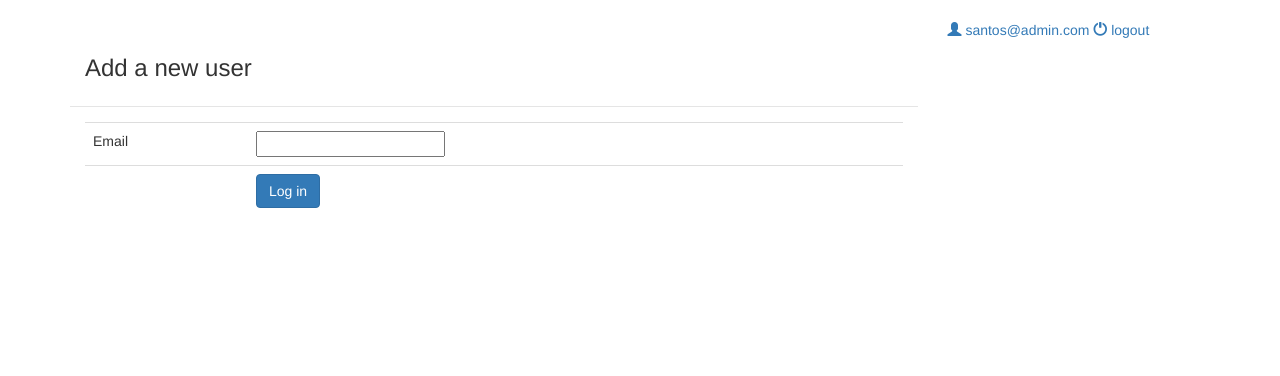
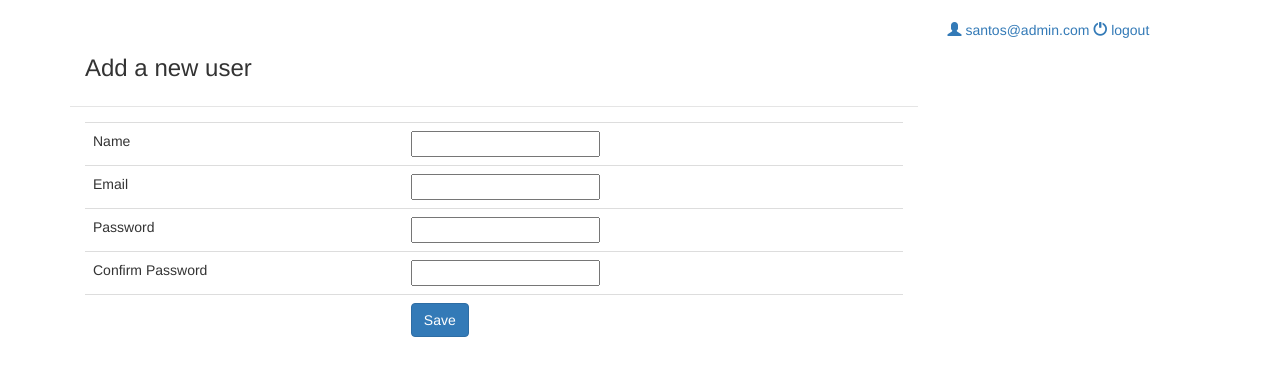
Before and after one commit to devsantoshm/ci-cms, a CodeIgniter app: page /database/admin/user/edit/1 in a window 1280 px wide. Shown: the part 52-428 px from the top of the page. Run offline with CodeIgniter, Linux system fonts and the light colour scheme; the visitor is signed in with stand-in values (Sample User, id 1); data that the repository does not hold is empty.

Commit message:
managing users part1

```diff
--- a/application/controllers/admin/user.php
+++ b/application/controllers/admin/user.php
@@ -20,7 +20,7 @@ class User extends Admin_Controller {
 		$id == NULL || $this->data['user'] = $this->user_m->get($id);
 
 		$rules = $this->user_m->rules_admin;
-		$id || $rules['password']['rules'] .= '|required';
+		$id || $rules['password']['rules'] .= '|required'; //si hay un id que no sea requerido el password
 		$this->form_validation->set_rules($rules);
 
 		if ($this->form_validation->run() == TRUE) {
@@ -64,7 +64,7 @@ class User extends Admin_Controller {
 	{
 		$id = $this->uri->segment(4);
 		$this->db->where('email', $this->input->post('email'));
-		!$id || $this->db->where('id !=', $id);
+		!$id || $this->db->where('id !=', $id); //diferente del id del actual usuario
 		$user = $this->user_m->get();
 
 		if (count($user)) {
--- a/application/models/user_m.php
+++ b/application/models/user_m.php
@@ -38,8 +38,8 @@ class User_m extends MY_Model {
 			'label' => 'Password',
 			'rules' => 'trim|matches[password_confirm]'
 		),
-		'password_condirm' => array(
-			'field' => 'password_condirm',
+		'password_confirm' => array(
+			'field' => 'password_confirm',
 			'label' => 'Confirm password',
 			'rules' => 'trim|matches[password]'
 		),
--- a/application/views/admin/user/edit.php
+++ b/application/views/admin/user/edit.php
@@ -7,12 +7,24 @@
 	<?php echo form_open() ?>
 	<table class="table">
 		<tr>
+			<td>Name</td>
+			<td><?php echo form_input('name', set_value('name', empty($user->id) ? '' : $user->name)); ?></td>
+		</tr>
+		<tr>
 			<td>Email</td>
-			<td><?php echo form_input('email'); ?></td>
+			<td><?php echo form_input('email', set_value('email', empty($user->id) ? '' : $user->email)); ?></td>
+		</tr>
+		<tr>
+			<td>Password</td>
+			<td><?php echo form_password('password_confirm'); ?></td>
+		</tr>
+		<tr>
+			<td>Confirm Password</td>
+			<td><?php echo form_password('password'); ?></td>
 		</tr>
 		<tr>
 			<td></td>
-			<td><?php echo form_submit('submit', 'Log in', 'class="btn btn-primary"'); ?></td>
+			<td><?php echo form_submit('submit', 'Save', 'class="btn btn-primary"'); ?></td>
 		</tr>
 	</table>
 	<?php echo form_close() ?>
--- a/application/views/admin/user/index.php
+++ b/application/views/admin/user/index.php
@@ -4,6 +4,7 @@
 	<table class="table table-striped">
 		<thead>
 			<tr>
+				<th>Name</th>
 				<th>Email</th>
 				<th>Edit</th>
 				<th>Delete</th>
@@ -11,12 +12,14 @@
 		</thead>
 		<tbody>
 		<?php if(count($users)): foreach($users as $user): ?>
-		<?php endforeach; ?>
+
 			<tr>
+				<td><?php echo $user->name; ?></td>
 				<td><?php echo anchor('admin/user/edit/'.$user->id, $user->email); ?></td>
 				<td><?php echo btn_edit('admin/user/edit/'.$user->id); ?></td>
 				<td><?php echo btn_delete('admin/user/delete/'.$user->id); ?></td>
 			</tr>
+			<?php endforeach; ?>
 		<?php else: ?>
 			<tr>
 				<td colspan="3">We could not find any users.</td>
```
